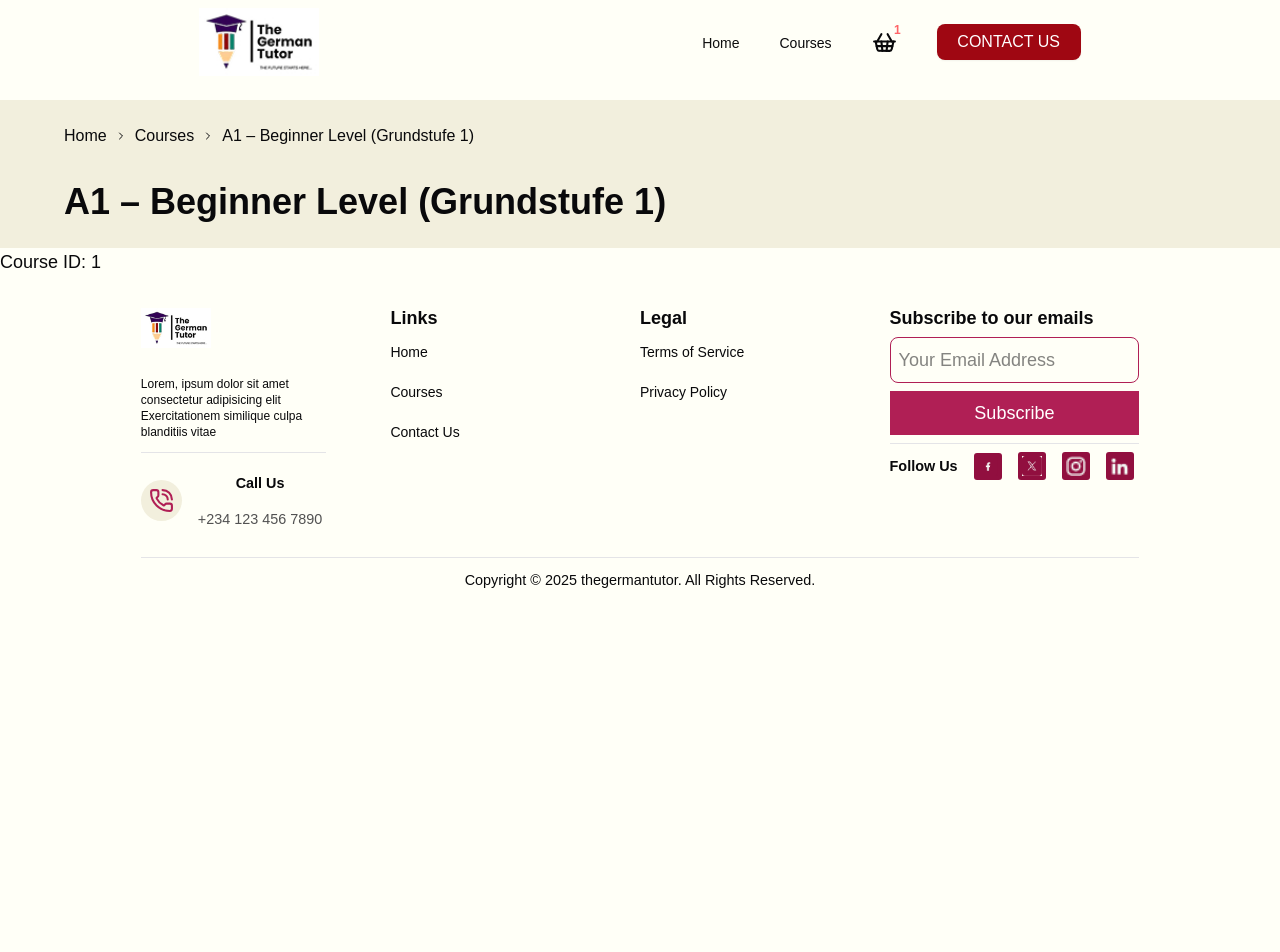
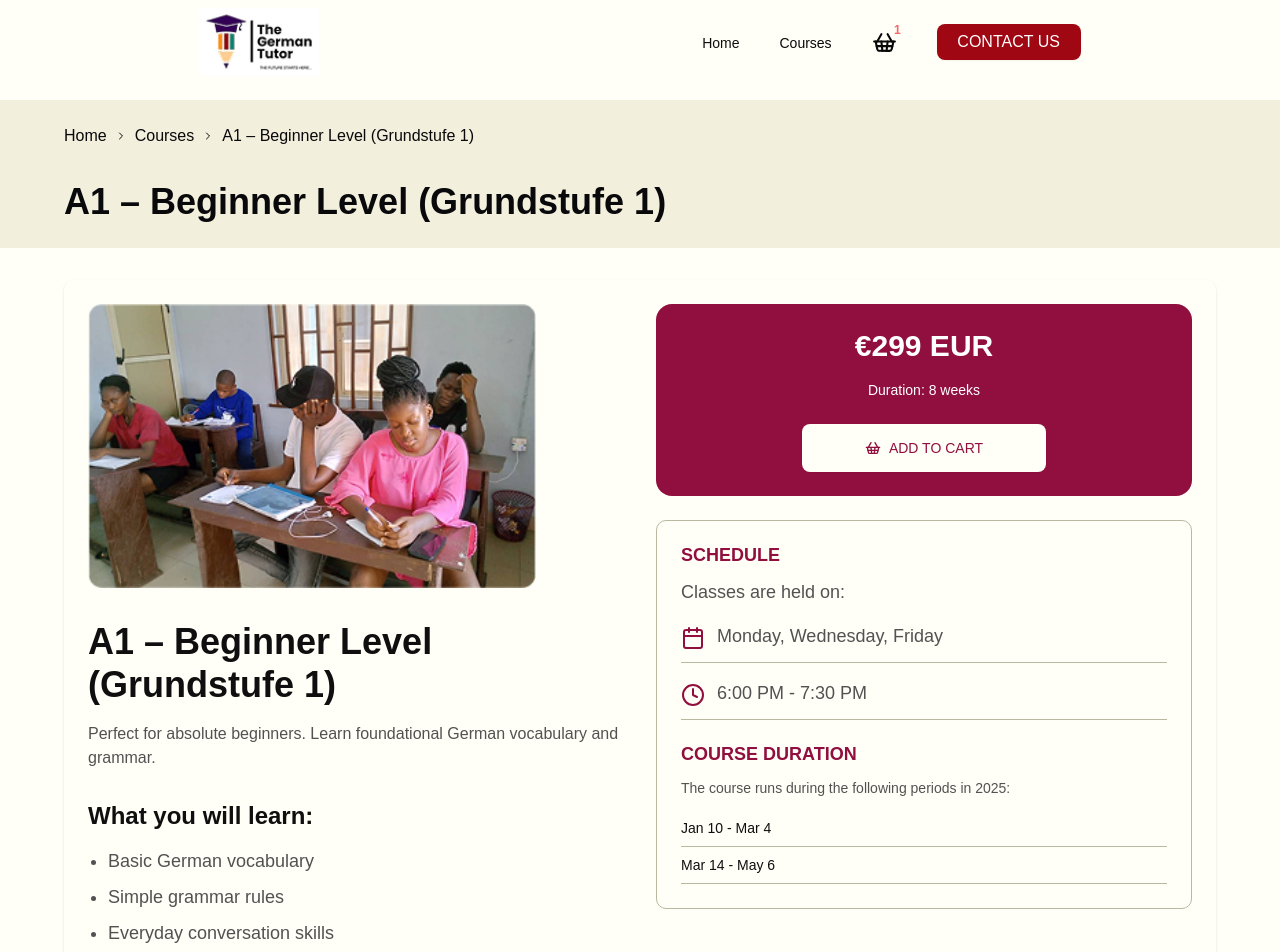
Before and after one commit to oludedavid/theGermanTutor, a Next.js app: page /courses/1 in a window 1280 px wide. Shown: the top 952 px of the page. Before the commit the page ends 800 px from the top, so only its background shows below. Built offline with nearby package versions, Linux system fonts and the light colour scheme.

Commit message:
added the course detail page design

```diff
--- a/src/app/courses/[courseId]/page.tsx
+++ b/src/app/courses/[courseId]/page.tsx
@@ -1,15 +1,190 @@
+import { notFound } from "next/navigation";
 import PageHeader from "@/ui/components/page-header";
+import { courseData } from "@/ui/components/courses-section";
+import Image from "next/image";
+import { Button } from "@/components/ui/button";
+import { ShoppingBasket, Calendar, Clock } from "lucide-react";
+import ReadyToStart from "@/ui/components/ready-to-start";
 
-export default async function CoursesDetail({
+export default async function CourseDetail({
   params,
 }: {
-  params: Promise<{ courseId: string }>;
+  params: { courseId: string };
 }) {
-  const courseId = (await params).courseId;
+  const courseId = params.courseId;
+  const course = courseData.find((c) => c.id.toString() === courseId);
+  if (!course) {
+    notFound();
+  }
+
+  // Find related courses (same level or adjacent levels)
+  const relatedCourses = courseData
+    .filter(
+      (c) =>
+        c.id !== course.id &&
+        (c.level === course.level ||
+          (course.level.includes("-")
+            ? c.level.includes(course.level.split("-")[0])
+            : false))
+    )
+    .slice(0, 3);
+
   return (
     <div>
       <PageHeader />
-      <div>Course ID: {courseId}</div>
+      <div className="w-full flex justify-center py-8 px-4">
+        <div className="w-full max-w-6xl bg-[#FFFFF7] rounded-lg shadow-sm">
+          <div className="grid md:grid-cols-2 gap-8 p-6">
+            {/* Left column - Course details */}
+            <div className="flex flex-col gap-8 border-b md:border-b-0 pb-8 md:pb-0">
+              <figure className="w-full max-w-md mx-auto md:mx-0 rounded-lg overflow-hidden">
+                <Image
+                  src={course.imageUrl || "/course1.png"}
+                  alt={`${course.title} image`}
+                  width={500}
+                  height={300}
+                  className="w-full object-cover"
+                />
+              </figure>
+
+              <div className="flex flex-col gap-4">
+                <h2 className="text-[#0F0F0F] text-2xl md:text-3xl lg:text-4xl font-extrabold">
+                  {course.title}
+                </h2>
+                <p className="text-[#525252] text-base font-normal">
+                  {course.description}
+                </p>
+              </div>
+
+              <div className="flex flex-col gap-4">
+                <h3 className="text-[#0F0F0F] text-xl md:text-2xl font-extrabold">
+                  What you will learn:
+                </h3>
+                {course.whatYouWillLearn ? (
+                  <ul className="list-disc pl-5 space-y-2">
+                    {course.whatYouWillLearn.map((item, index) => (
+                      <li key={index} className="text-[#525252]">
+                        {item}
+                      </li>
+                    ))}
+                  </ul>
+                ) : (
+                  <p className="text-[#525252] text-base">
+                    This course provides comprehensive training in German
+                    language skills appropriate for the {course.level} level.
+                  </p>
+                )}
+              </div>
+            </div>
+
+            {/* Right column - Pricing and schedule */}
+            <div className="flex flex-col gap-6">
+              {/* Price card */}
+              <div className="grid grid-cols-1 gap-4 rounded-2xl bg-[#910F3F] p-6 place-items-center">
+                <h3 className="text-white text-xl md:text-2xl lg:text-3xl font-bold">
+                  €{course.price} EUR
+                </h3>
+                <p className="text-white text-sm mb-2">
+                  Duration: {course.duration}
+                </p>
+                <Button
+                  variant={"default"}
+                  className="uppercase w-1/2 flex items-center justify-center gap-2 bg-[#FFFFF7] text-[#910F3F] hover:bg-[#F2EFDD] py-6"
+                >
+                  <ShoppingBasket />
+                  <span>Add to cart</span>
+                </Button>
+              </div>
+
+              {/* Schedule info */}
+              <div className="border border-[#BBB8A2] rounded-lg p-6">
+                <h6 className="uppercase text-[#910F3F] font-extrabold text-lg mb-3">
+                  Schedule
+                </h6>
+                <p className="text-[#525252] mb-4">Classes are held on:</p>
+
+                <div className="flex items-start gap-3 mb-4 pb-3 border-b border-[#BBB8A2]">
+                  <Calendar className="text-[#910F3F] mt-1 flex-shrink-0" />
+                  <span className="text-[#525252]">
+                    {course?.schedule?.daysOfWeek.join(", ")}
+                  </span>
+                </div>
+
+                <div className="flex items-start gap-3 mb-6 pb-3 border-b border-[#BBB8A2]">
+                  <Clock className="text-[#910F3F] mt-1 flex-shrink-0" />
+                  <span className="text-[#525252]">
+                    {course?.schedule?.time}
+                  </span>
+                </div>
+
+                <div className="grid grid-cols-1 gap-3">
+                  <h6 className="uppercase text-[#910F3F] font-extrabold text-lg">
+                    Course Duration
+                  </h6>
+                  <p className="text-[#525252] text-sm">
+                    The course runs during the following periods in 2025:
+                  </p>
+                  <ul className="flex flex-col gap-2 mt-2">
+                    {course?.schedule?.coursePeriod.map((period, index) => (
+                      <li
+                        key={index}
+                        className="text-[#0F0F0F] text-sm pb-2 border-b border-[#BBB8A2]"
+                      >
+                        {period}
+                      </li>
+                    ))}
+                  </ul>
+                </div>
+              </div>
+            </div>
+          </div>
+
+          {/* Related courses */}
+          {relatedCourses.length > 0 && (
+            <div className="p-6 mt-4 border-t border-[#BBB8A2]">
+              <h3 className="text-[#0F0F0F] text-xl md:text-2xl font-extrabold mb-6">
+                Related Courses
+              </h3>
+              <div className="grid sm:grid-cols-2 lg:grid-cols-3 gap-6">
+                {relatedCourses.map((relatedCourse) => (
+                  <div
+                    key={relatedCourse.id}
+                    className="border border-[#BBB8A2] rounded-lg p-4 flex flex-col gap-3 hover:shadow-md transition-shadow"
+                  >
+                    <Image
+                      src={relatedCourse.imageUrl || "/course1.png"}
+                      alt={relatedCourse.title}
+                      width={200}
+                      height={120}
+                      className="w-full h-36 object-cover rounded-md"
+                    />
+                    <h4 className="font-bold text-lg">{relatedCourse.title}</h4>
+                    <p className="text-[#525252] text-sm line-clamp-2">
+                      {relatedCourse.description}
+                    </p>
+                    <div className="flex justify-between mt-auto pt-3">
+                      <span className="text-[#910F3F] font-bold">
+                        €{relatedCourse.price}
+                      </span>
+                      <Button
+                        variant="outline"
+                        size="sm"
+                        className="border-[#910F3F] text-[#910F3F] hover:bg-[#910F3F] hover:text-white"
+                        onClick={() =>
+                          (window.location.href = `/courses/${relatedCourse.id}`)
+                        }
+                      >
+                        View Course
+                      </Button>
+                    </div>
+                  </div>
+                ))}
+              </div>
+            </div>
+          )}
+        </div>
+      </div>
+      <ReadyToStart />
     </div>
   );
 }
--- /dev/null
+++ b/src/types/index.ts
@@ -0,0 +1,44 @@
+export type CourseDataT = {
+  id: number;
+  title: string;
+  description: string;
+  level: string;
+  price: number;
+  imageUrl?: string;
+  duration: string;
+  whatYouWillLearn?: string[];
+  schedule?: {
+    daysOfWeek: string[];
+    time: string;
+    coursePeriod: string[];
+  };
+};
+
+export type CompetenceProps = {
+  image: string;
+  title: string;
+  discription: string;
+};
+
+export type HeroCardProps = {
+  imageUrl: string;
+  title: string;
+  description: string;
+};
+
+export type PageHeaderProps = {
+  customHeading?: string;
+};
+
+export type CourseCardProps = {
+  course: CourseDataT;
+};
+
+export type CourseSectionProps = {
+  bgColor: string;
+};
+
+export type LogoProps = {
+  width: number;
+  height: number;
+};
--- a/src/ui/components/courses-section.tsx
+++ b/src/ui/components/courses-section.tsx
@@ -10,6 +10,12 @@ type CourseDataT = {
   price: number;
   imageUrl?: string;
   duration: string;
+  whatYouWillLearn?: string[];
+  schedule?: {
+    daysOfWeek: string[];
+    time: string;
+    coursePeriod: string[];
+  };
 };
 export const courseData: CourseDataT[] = [
   {
@@ -21,6 +27,16 @@ export const courseData: CourseDataT[] = [
     price: 299,
     imageUrl: "/course1.png",
     duration: "8 weeks",
+    whatYouWillLearn: [
+      "Basic German vocabulary",
+      "Simple grammar rules",
+      "Everyday conversation skills",
+    ],
+    schedule: {
+      daysOfWeek: ["Monday", "Wednesday", "Friday"],
+      time: "6:00 PM - 7:30 PM",
+      coursePeriod: ["Jan 10 - Mar 4", "Mar 14 - May 6"],
+    },
   },
   {
     id: 2,
@@ -31,6 +47,11 @@ export const courseData: CourseDataT[] = [
     price: 349,
     imageUrl: "/course2.png",
     duration: "10 weeks",
+    schedule: {
+      daysOfWeek: ["Tuesday", "Thursday"],
+      time: "6:00 PM - 7:30 PM",
+      coursePeriod: ["Jan 11 - Mar 17", "Mar 22 - May 26"],
+    },
   },
   {
     id: 3,
@@ -41,6 +62,16 @@ export const courseData: CourseDataT[] = [
     price: 399,
     imageUrl: "/course3.png",
     duration: "12 weeks",
+    whatYouWillLearn: [
+      "Intermediate German vocabulary",
+      "Complex grammar rules",
+      "Professional communication skills",
+    ],
+    schedule: {
+      daysOfWeek: ["Monday", "Wednesday", "Friday"],
+      time: "6:00 PM - 7:30 PM",
+      coursePeriod: ["Jan 10 - Mar 4", "Mar 14 - May 6"],
+    },
   },
   {
     id: 4,
@@ -52,6 +83,16 @@ export const courseData: CourseDataT[] = [
     price: 449,
     imageUrl: "/course4.png",
     duration: "12 weeks",
+    whatYouWillLearn: [
+      "Advanced German vocabulary",
+      "Business communication skills",
+      "Cultural understanding",
+    ],
+    schedule: {
+      daysOfWeek: ["Tuesday", "Thursday"],
+      time: "6:00 PM - 7:30 PM",
+      coursePeriod: ["Jan 11 - Mar 17", "Mar 22 - May 26"],
+    },
   },
   {
     id: 5,
@@ -62,6 +103,16 @@ export const courseData: CourseDataT[] = [
     price: 499,
     imageUrl: "/course5.png",
     duration: "14 weeks",
+    whatYouWillLearn: [
+      "Proficient German vocabulary",
+      "Advanced grammar rules",
+      "Critical thinking and analysis",
+    ],
+    schedule: {
+      daysOfWeek: ["Monday", "Wednesday", "Friday"],
+      time: "6:00 PM - 7:30 PM",
+      coursePeriod: ["Jan 10 - Mar 4", "Mar 14 - May 6"],
+    },
   },
   {
     id: 6,
@@ -72,6 +123,16 @@ export const courseData: CourseDataT[] = [
     price: 549,
     imageUrl: "/course6.png",
     duration: "8 weeks",
+    whatYouWillLearn: [
+      "TestDaF exam structure",
+      "Test-taking strategies",
+      "Practice tests and feedback",
+    ],
+    schedule: {
+      daysOfWeek: ["Saturday", "Sunday"],
+      time: "10:00 AM - 12:00 PM",
+      coursePeriod: ["Jan 15 - Mar 6", "Mar 12 - May 1  "],
+    },
   },
 ];
 
```
